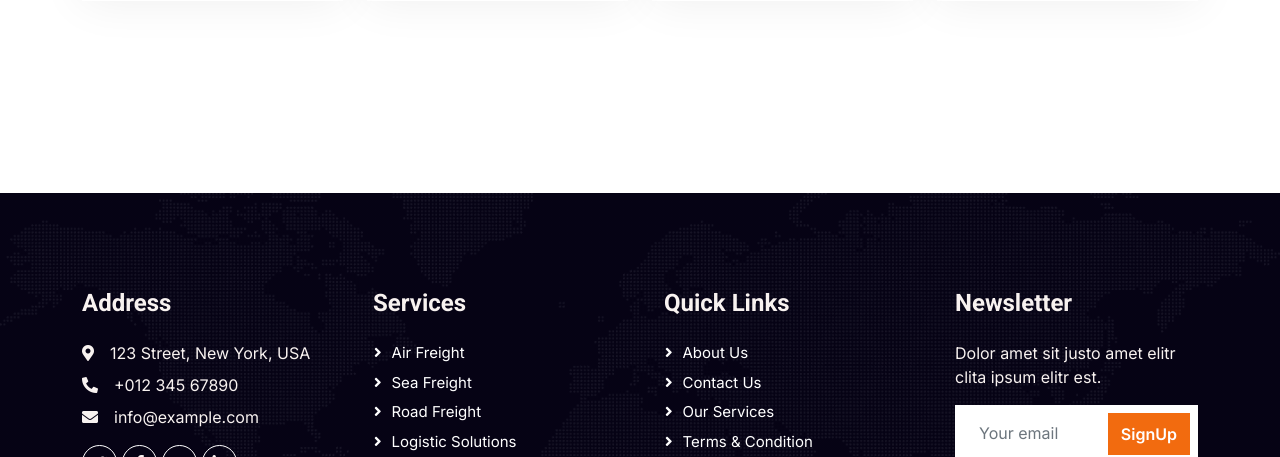
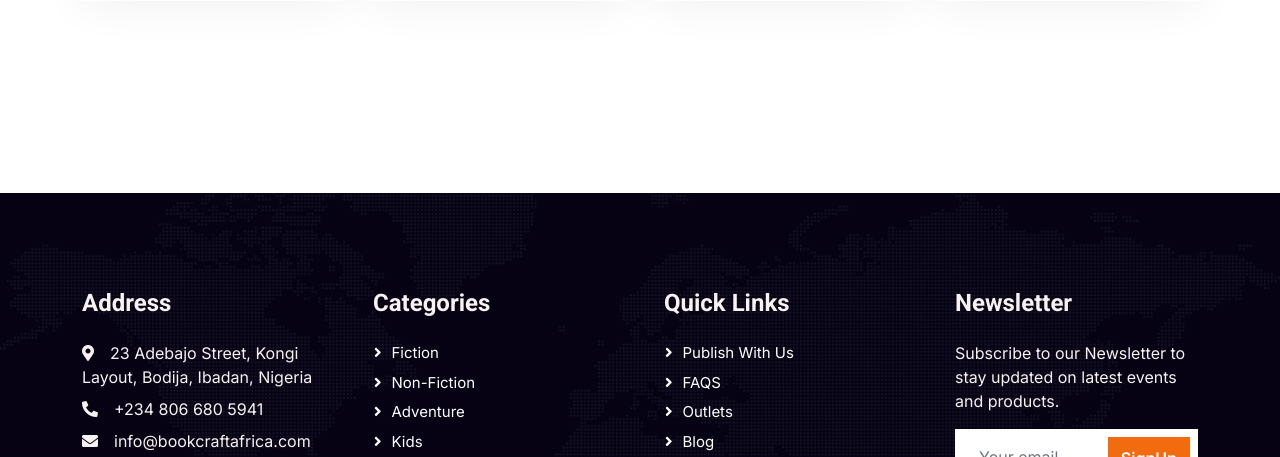
Before and after one commit to davidinmichael/bookcraftafrica, a Django app: page / in a window 1280 px wide. Shown: the part 6043-6500 px from the top of the page. Run offline with Django 5.2, Linux system fonts and the light colour scheme; some libraries are stand-ins or nearby versions.

Commit message:
Added the footer.

```diff
--- a/templates/partials/footer.html
+++ b/templates/partials/footer.html
@@ -11,19 +11,20 @@
       <div class="col-lg-3 col-md-6">
         <h4 class="text-light mb-4">Address</h4>
         <p class="mb-2">
-          <i class="fa fa-map-marker-alt me-3"></i>123 Street, New York, USA
+          <i class="fa fa-map-marker-alt me-3"></i>23 Adebajo Street, Kongi Layout, Bodija, Ibadan, Nigeria
         </p>
-        <p class="mb-2"><i class="fa fa-phone-alt me-3"></i>+012 345 67890</p>
-        <p class="mb-2"><i class="fa fa-envelope me-3"></i>info@example.com</p>
+        <p class="mb-2"><i class="fa fa-phone-alt me-3"></i>+234 806 680 5941</p>
+        <p class="mb-2"><i class="fa fa-envelope me-3"></i>info@bookcraftafrica.com</p>
+        <p class="mb-2"><i class="fa fa-envelope me-3"></i>sales@bookcraftafrica.com</p>
         <div class="d-flex pt-2">
-          <a class="btn btn-outline-light btn-social" href=""
+          <a class="btn btn-outline-light btn-social" href="https://twitter.com/bookcraftafrica"
             ><i class="fab fa-twitter"></i
           ></a>
-          <a class="btn btn-outline-light btn-social" href=""
+          <a class="btn btn-outline-light btn-social" href="https://www.facebook.com/BookcraftAfrica/"
             ><i class="fab fa-facebook-f"></i
           ></a>
-          <a class="btn btn-outline-light btn-social" href=""
-            ><i class="fab fa-youtube"></i
+          <a class="btn btn-outline-light btn-social" href="https://www.instagram.com/bookcraft_"
+            ><i class="fab fa-instagram"></i
           ></a>
           <a class="btn btn-outline-light btn-social" href=""
             ><i class="fab fa-linkedin-in"></i
@@ -31,24 +32,25 @@
         </div>
       </div>
       <div class="col-lg-3 col-md-6">
-        <h4 class="text-light mb-4">Services</h4>
-        <a class="btn btn-link" href="">Air Freight</a>
-        <a class="btn btn-link" href="">Sea Freight</a>
-        <a class="btn btn-link" href="">Road Freight</a>
-        <a class="btn btn-link" href="">Logistic Solutions</a>
-        <a class="btn btn-link" href="">Industry solutions</a>
+        <h4 class="text-light mb-4">Categories</h4>
+        <a class="btn btn-link" href="">Fiction</a>
+        <a class="btn btn-link" href="">Non-Fiction</a>
+        <a class="btn btn-link" href="">Adventure</a>
+        <a class="btn btn-link" href="">Kids</a>
+        <a class="btn btn-link" href="">Technology</a>
       </div>
       <div class="col-lg-3 col-md-6">
         <h4 class="text-light mb-4">Quick Links</h4>
-        <a class="btn btn-link" href="">About Us</a>
-        <a class="btn btn-link" href="">Contact Us</a>
-        <a class="btn btn-link" href="">Our Services</a>
-        <a class="btn btn-link" href="">Terms & Condition</a>
-        <a class="btn btn-link" href="">Support</a>
+        <a class="btn btn-link" href="">Publish with Us</a>
+        <a class="btn btn-link" href="">FAQS</a>
+        <a class="btn btn-link" href="">Outlets</a>
+        <a class="btn btn-link" href="">Blog</a>
+        <a class="btn btn-link" href="">Events</a>
       </div>
       <div class="col-lg-3 col-md-6">
         <h4 class="text-light mb-4">Newsletter</h4>
-        <p>Dolor amet sit justo amet elitr clita ipsum elitr est.</p>
+        <p>Subscribe to our Newsletter to stay updated on latest events and products.</p>
+        <form action="">
 			<div class="position-relative mx-auto" style="max-width: 400px">
 			  <input
 				class="form-control border-0 w-100 py-3 ps-4 pe-5"
@@ -56,12 +58,13 @@
 				placeholder="Your email"
 			  />
 			  <button
-            type="button"
+				type="submmit"
 				class="btn btn-primary py-2 position-absolute top-0 end-0 mt-2 me-2"
 			  >
 				SignUp
 			  </button>
 			</div>
+		</form>
       </div>
     </div>
   </div>
@@ -69,13 +72,13 @@
     <div class="copyright">
       <div class="row">
         <div class="col-md-6 text-center text-md-start mb-3 mb-md-0">
-          &copy; <a class="border-bottom" href="#">Your Site Name</a>, All Right
+          &copy; <a class="border-bottom" href="https://bookcraftafrica.com">Book Craft Africa</a>, All Right
           Reserved.
         </div>
         <div class="col-md-6 text-center text-md-end">
           <!--/*** This template is free as long as you keep the footer author’s credit link/attribution link/backlink. If you'd like to use the template without the footer author’s credit link/attribution link/backlink, you can purchase the Credit Removal License from "https://htmlcodex.com/credit-removal". Thank you for your support. ***/-->
           Designed By
-          <a class="border-bottom" href="https://htmlcodex.com">HTML Codex</a>
+          <a class="border-bottom" href="https://www.instagram.com/davidinmichael">David Michael</a>
         </div>
       </div>
     </div>
```
Lines whose indentation alone changed are shown as unchanged.
